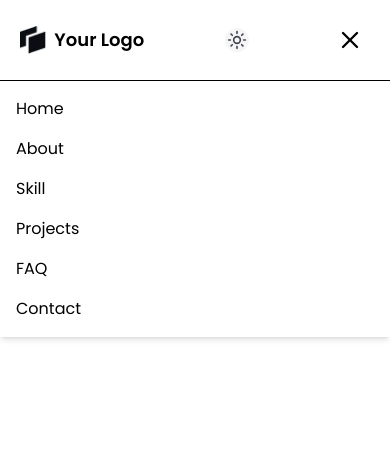
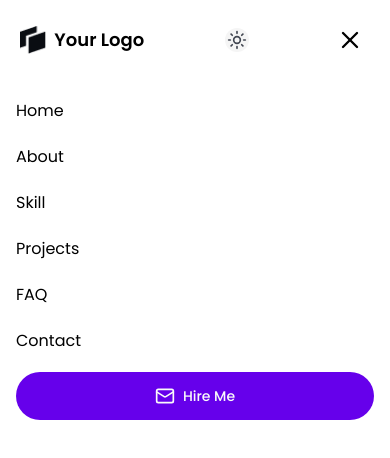
Before and after one commit to herfando/Next-Motion-Portfolio-UI-in-Action, a Next.js app: page / in a window 390 px wide. Both pictures are taken after a click on the button 352 px from the left and 40 px from the top of the page. Shown: the top 458 px of the page. Built offline with nearby package versions, Linux system fonts and the light colour scheme.

Commit message:
edit colour button in hamburger

```diff
--- a/src/components/ui/togglehamburger.tsx
+++ b/src/components/ui/togglehamburger.tsx
@@ -2,9 +2,10 @@
 
 import { useState } from 'react';
 import Link from 'next/link';
-import { Menu, X } from 'lucide-react';
+import { Mail, X } from 'lucide-react';
 import { navigationData } from '../data/navigation-data';
 import Image from 'next/image';
+import { Button } from './button';
 
 export default function ToggleHamburger({}) {
   const [isOpen, setIsOpen] = useState(false);
@@ -55,7 +56,6 @@ export default function ToggleHamburger({}) {
         <nav className='fixed top-0 left-0 w-full bg-white text-black dark:bg-black dark:text-white'>
           <div className='custom-container flex-between h-80 md:h-85'>
             <div className='flex gap-8 text-lg font-semibold hover:cursor-pointer hover:text-blue-800'>
-              {/* 1.Image */}
               <Image
                 src='/icons/logo_black.png'
                 alt='logo'
@@ -65,13 +65,17 @@ export default function ToggleHamburger({}) {
               />
               Your Logo
             </div>
-            <div className='fixed top-80 left-0 h-[calc(100vh-64)] w-full flex-col border-t bg-white text-black shadow-md md:hidden dark:bg-black dark:text-white'>
-              <ul className='flex flex-col gap-16 p-16'>
+            <div className='fixed top-80 left-0 h-[calc(100vh-64)] w-full flex-col bg-white text-black md:hidden dark:bg-black dark:text-white'>
+              <ul className='text-md font-regular flex flex-col gap-16 p-16'>
                 {navigationData.map((item) => (
                   <li key={item.label} className='hover:text-blue-800'>
                     <Link href={item.href}>{item.label}</Link>
                   </li>
                 ))}
+                <Button className='h-48 w-full gap-8 rounded-full bg-[#6600EB]'>
+                  <Mail className='size-20' />
+                  Hire Me
+                </Button>
               </ul>
             </div>
           </div>
```
